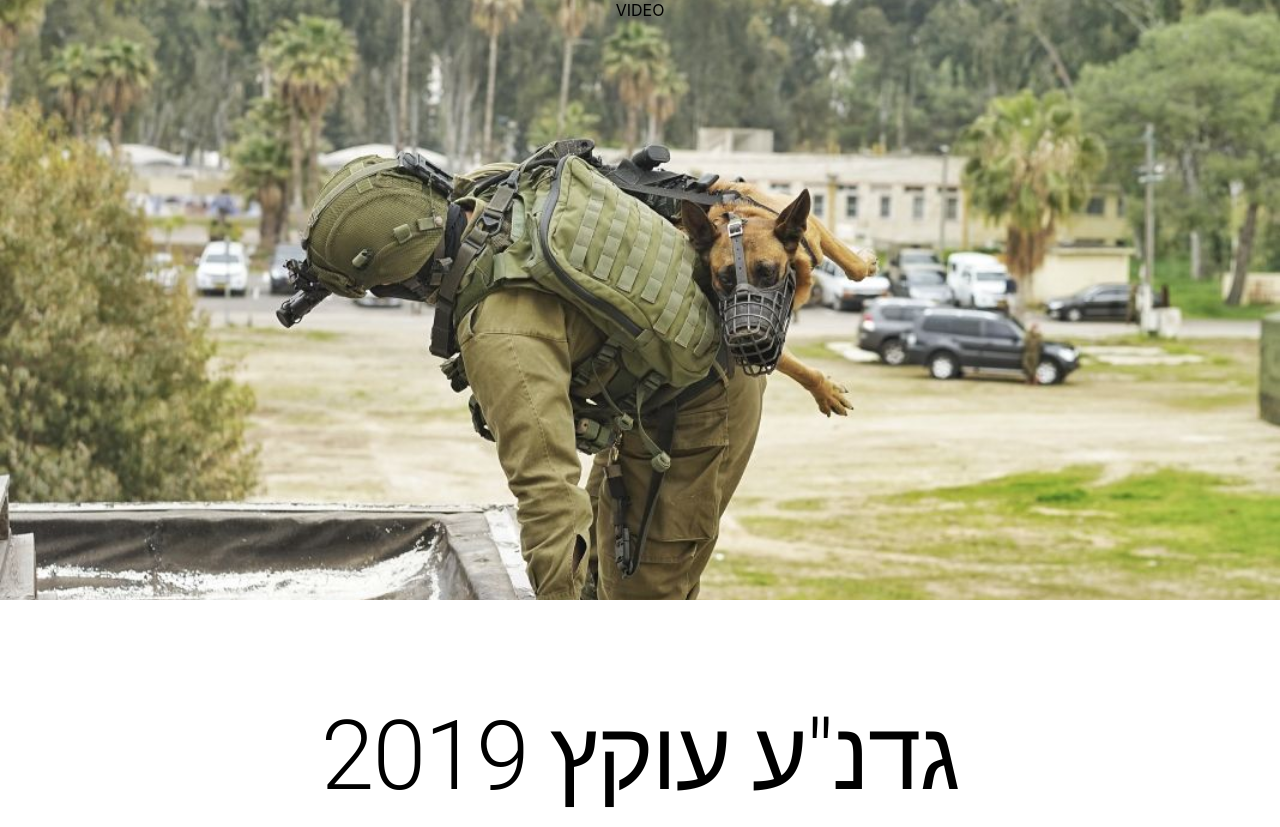
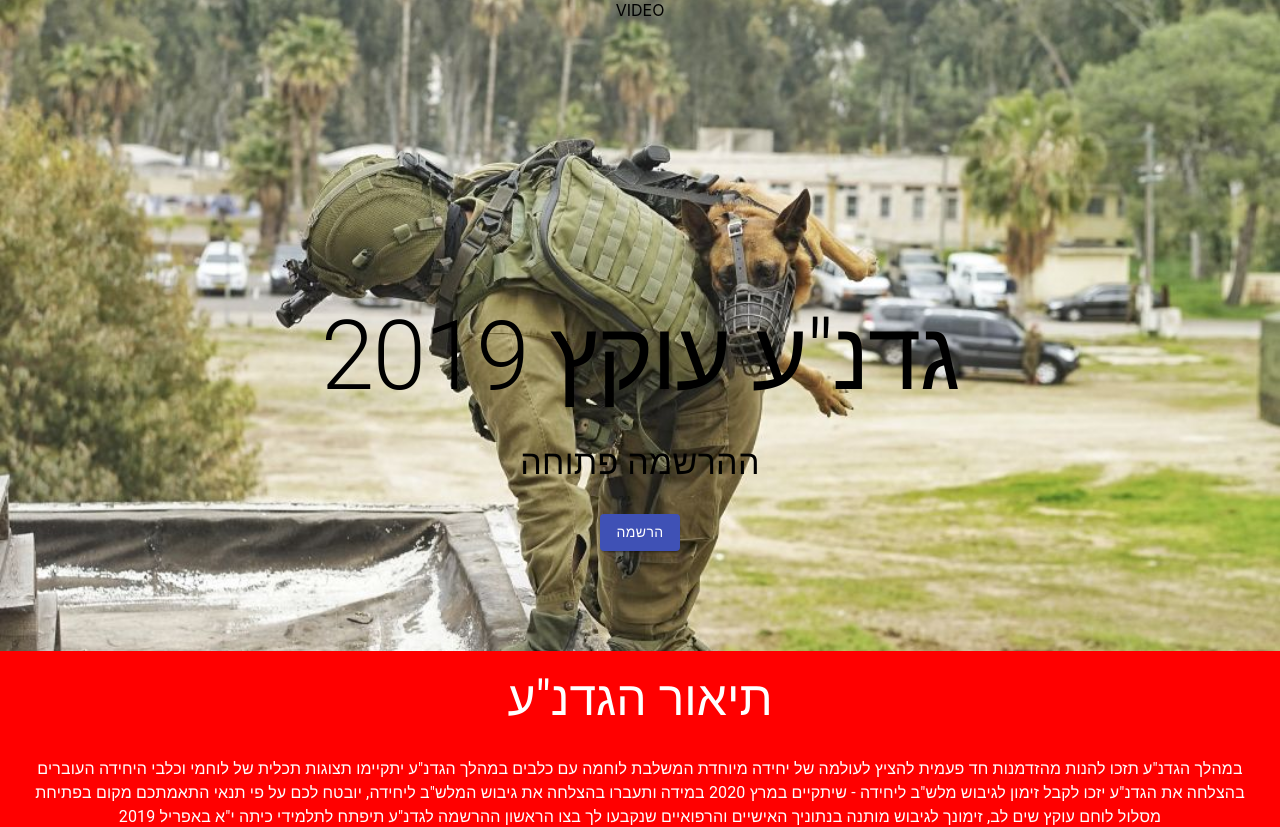
Before and after one commit to sushi30/oketz-website-react, a React (Create React App) app: page / in a window 1280 px wide. Shown: the top 827 px of the page. Built offline with nearby package versions, Linux system fonts and the light colour scheme.

Commit message:
Merge remote-tracking branch 'origin/master'
# Conflicts:
#	src/Body.js
#	src/SectionContainer.js
#	src/images/1.jpeg
#	src/images/bg1.jpeg
#	src/images/k9/1.jpeg
#	src/sections/Dates.js
#	src/sections/Form.js

```diff
--- a/src/Body.js
+++ b/src/Body.js
@@ -25,7 +25,7 @@ const useStyles = makeStyles({
 const Body = () => (
   <div style={{ textAlign: "center" }}>
     <BackgroundCarousel />
-    <Container style={{ minHeight: 600 }}>VIDEO</Container>
+    <Container style={{ minHeight: 200 }}>VIDEO</Container>
     <TitleSection />
     <DescriptionSection even={true} />
     <Dates even={false} />
--- a/src/SectionContainer.js
+++ b/src/SectionContainer.js
@@ -5,7 +5,8 @@ import React from "react";
 export default styled(({ even, ...rest }) => (
   <Container {...rest} maxWidth="xl" />
 ))({
-  background: props => (props.even ? "red" : "white"),
+  background: props =>
+    props.transparent ? "unset" : props.even ? "red" : "white",
   color: props => (props.even ? "white" : "black"),
   paddingTop: 20,
   paddingBottom: 20
```
